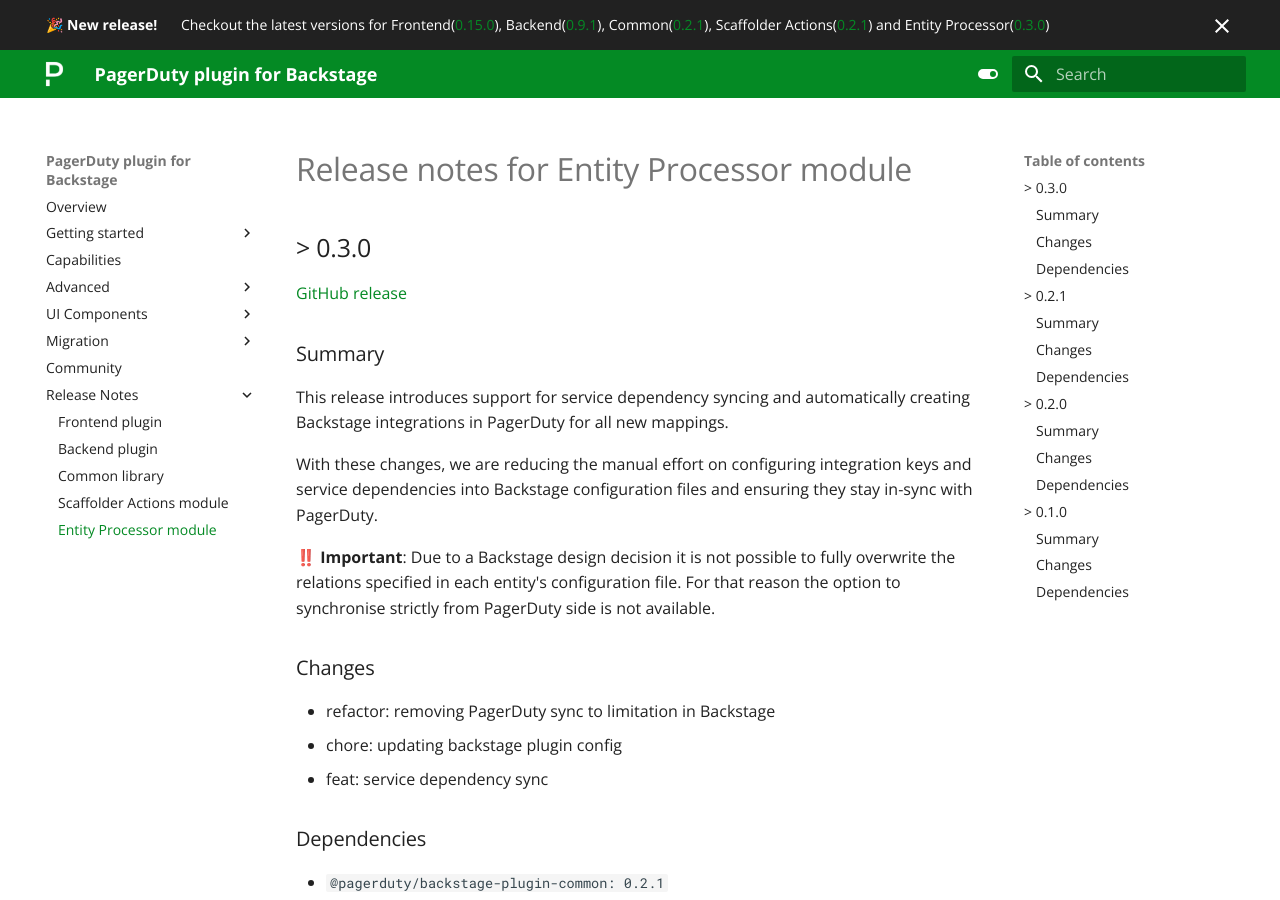
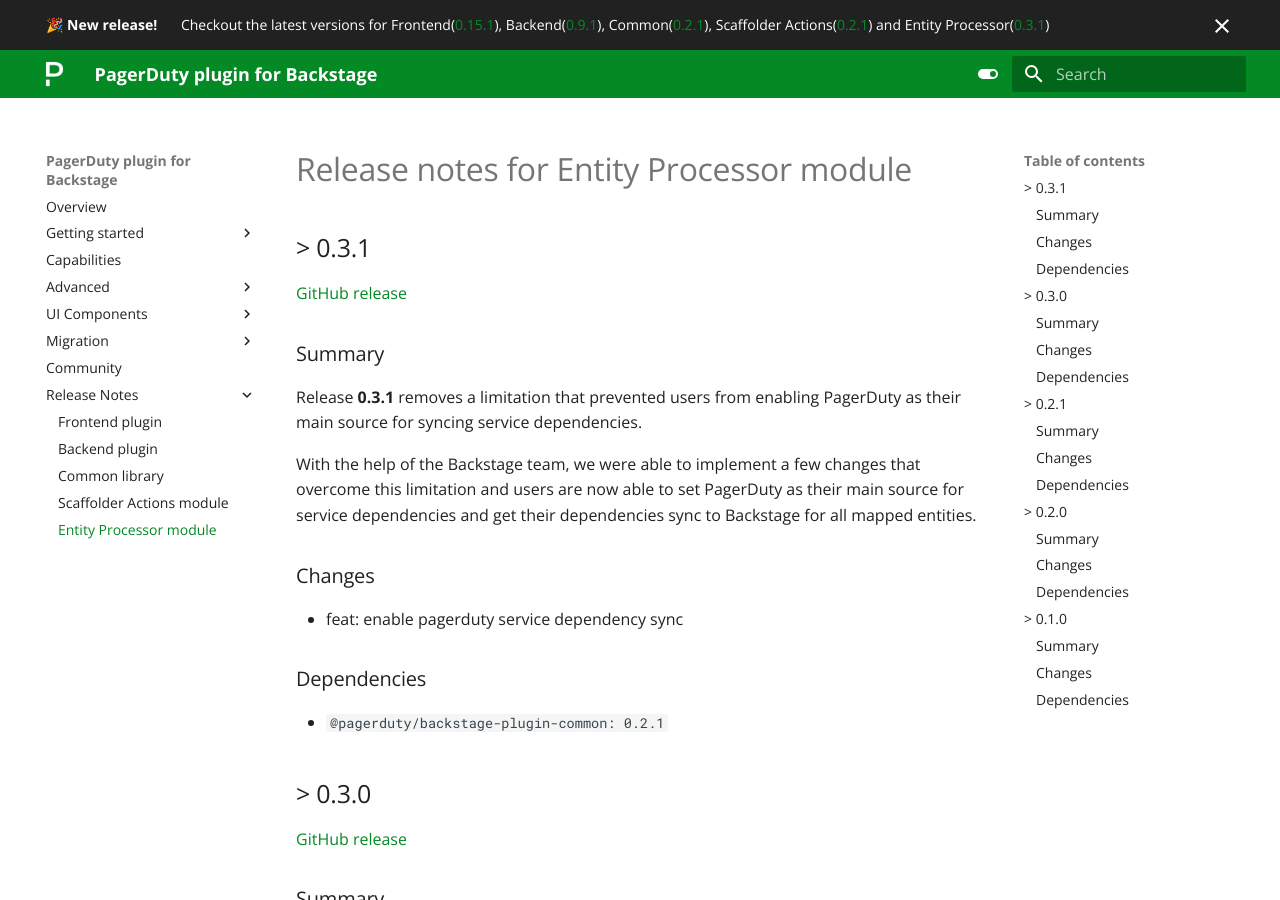
Before and after one commit to PagerDuty/backstage-plugin-docs, an MkDocs documentation site: the page built from docs/release-notes/entity-processor.md, in a window 1280 px wide and 900 px high. Built offline with MkDocs 1.6.1 and Material for MkDocs 9.7.7, drawn with Linux system fonts in a browser that asks for light colours.

Commit message:
docs: updating service dependency docs after enabling pagerduty option
Signed-off-by: Tiago Barbosa <tbarbos@hotmail.com>

```diff
--- a/docs/release-notes/entity-processor.md
+++ b/docs/release-notes/entity-processor.md
@@ -1,4 +1,22 @@
 # Release notes for Entity Processor module
+
+## > 0.3.1
+
+[GitHub release](https://github.com/PagerDuty/backstage-plugin-entity-processor/releases/tag/0.3.1)
+
+### Summary
+
+Release **0.3.1** removes a limitation that prevented users from enabling PagerDuty as their main source for syncing service dependencies.
+
+With the help of the Backstage team, we were able to implement a few changes that overcome this limitation and users are now able to set PagerDuty as their main source for service dependencies and get their dependencies sync to Backstage for all mapped entities.
+
+### Changes
+
+- feat: enable pagerduty service dependency sync
+
+### Dependencies
+
+- `@pagerduty/backstage-plugin-common: 0.2.1`
 
 ## > 0.3.0
 
--- a/overrides/main.html
+++ b/overrides/main.html
@@ -3,7 +3,7 @@
 {% block announce %}
 <div>
     <p>
-        <strong>🎉 New release!</strong> <span style="margin-left: 20px;"> Checkout the latest versions for Frontend(<a href="/backstage-plugin-docs/release-notes/frontend/#0150">0.15.0</a>), Backend(<a href="/backstage-plugin-docs/release-notes/backend/#091">0.9.1</a>), Common(<a href="/backstage-plugin-docs/release-notes/common/#021">0.2.1</a>), Scaffolder Actions(<a href="/backstage-plugin-docs/release-notes/scaffolder-actions/#021">0.2.1</a>) and Entity Processor(<a href="/backstage-plugin-docs/release-notes/entity-processor/#030">0.3.0</a>) </span>
+        <strong>🎉 New release!</strong> <span style="margin-left: 20px;"> Checkout the latest versions for Frontend(<a href="/backstage-plugin-docs/release-notes/frontend/#0151">0.15.1</a>), Backend(<a href="/backstage-plugin-docs/release-notes/backend/#091">0.9.1</a>), Common(<a href="/backstage-plugin-docs/release-notes/common/#021">0.2.1</a>), Scaffolder Actions(<a href="/backstage-plugin-docs/release-notes/scaffolder-actions/#021">0.2.1</a>) and Entity Processor(<a href="/backstage-plugin-docs/release-notes/entity-processor/#031">0.3.1</a>) </span>
     </p>
 </div>
 {% endblock %}
```
Also changed, not shown: docs/advanced/configure-service-dependency-sync.md (+7 -4 lines), docs/release-notes/frontend.md (+20 -0 lines), docs/images/dependency-sync-strategy.png (added).
